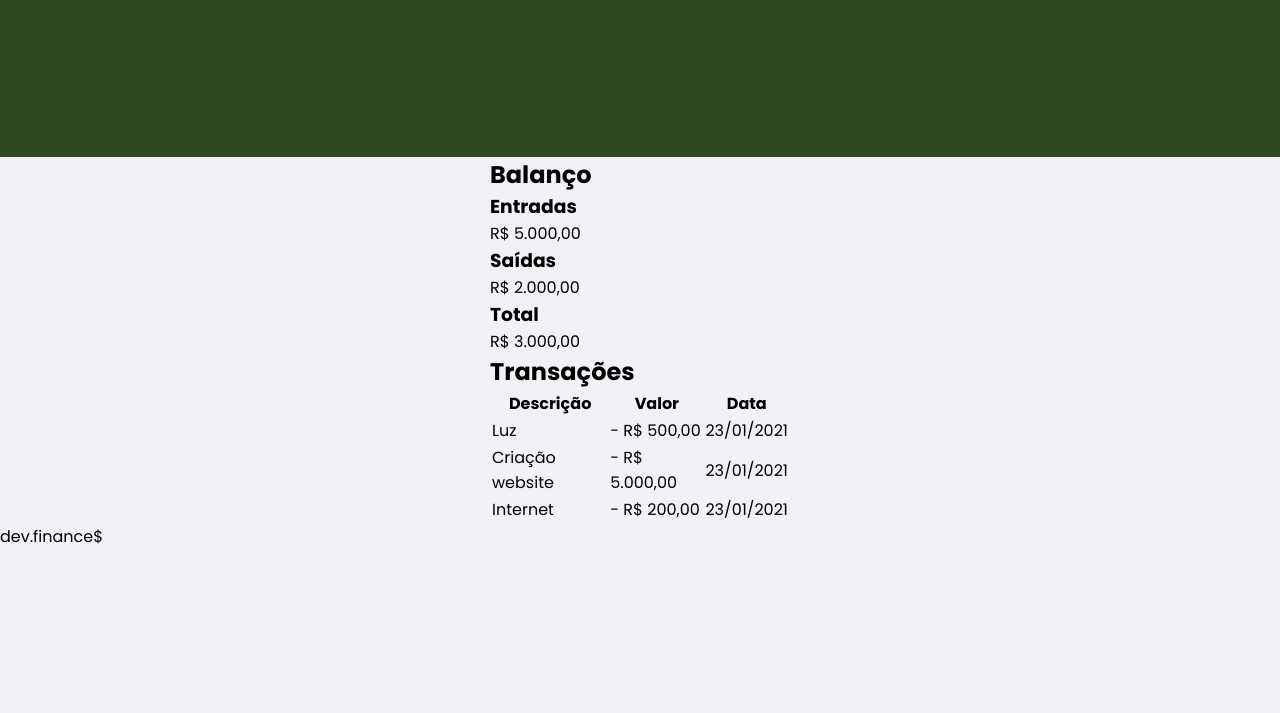
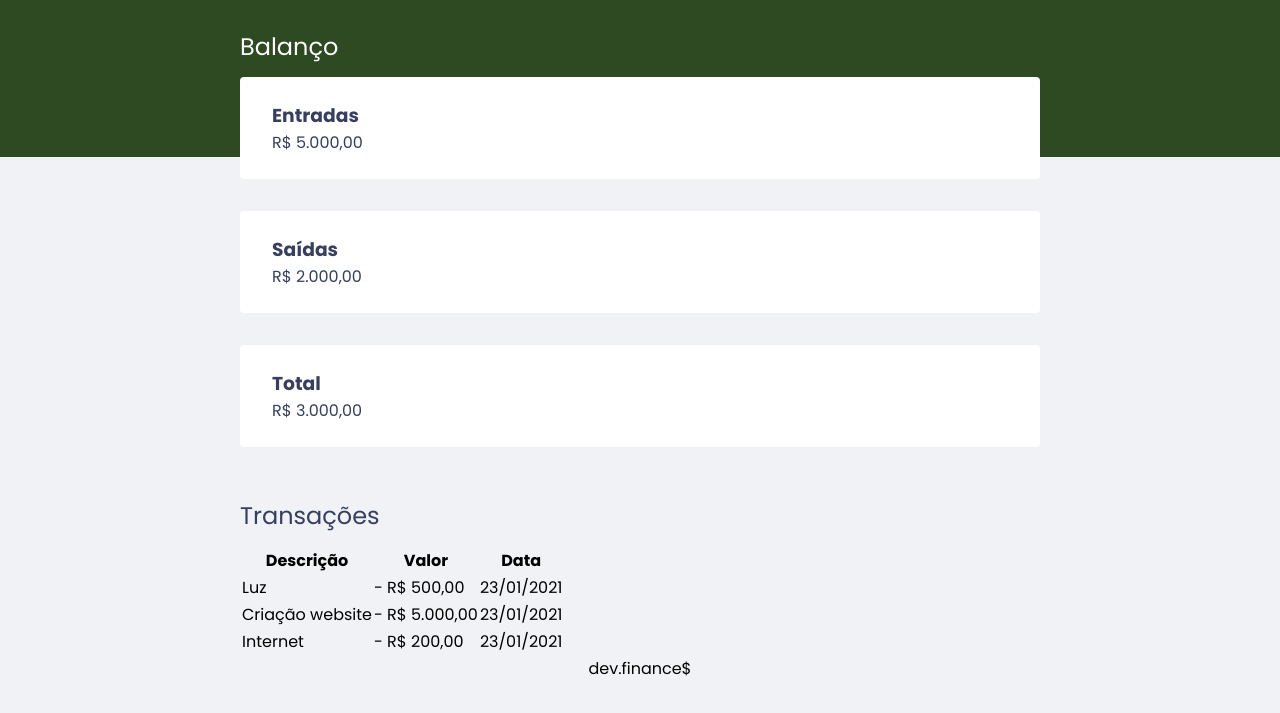
Before and after one commit to luisspassos/maratona-discover, a plain HTML site: page index.html in a window 1280 px wide. Shown: the part 83-796 px from the top of the page. Drawn offline with Linux system fonts and the light colour scheme.

Commit message:
add variable --dark-blue

```diff
--- a/styles.css
+++ b/styles.css
@@ -6,14 +6,28 @@
     box-sizing: border-box;
 }
 
+:root {
+    --dark-blue: #363f5f;
+}
+
 body {
     background-color: #f0f2f5;
     font-family: 'Poppins', sans-serif;
 }
 
 .container {
-    width: 300px;
+    width: min(90vw, 800px);
     margin: 0 auto;
+}
+
+/* Titles ======== */
+
+h2 {
+    margin-top: 3.2rem;
+    margin-bottom: 0.8rem;
+    color: var(--dark-blue);
+
+    font-weight: normal;
 }
 
 /* Header ======== */
@@ -30,3 +44,37 @@ header {
 }
 
 /* Balance ======== */
+
+#balance {
+    margin-top: -8rem;
+}
+
+#balance h2 {
+    color: white;
+    margin-top: 0;
+}
+
+/* Cards ======== */
+
+.card {
+    background-color: white;
+    padding: 1.5rem 2rem;
+    border-radius: .25rem;
+
+    margin-bottom: 2rem;
+    color: var(--dark-blue);
+}
+
+.card h3 {
+
+}
+
+.card p {
+
+}
+
+/* Footer ======== */
+
+footer {
+    text-align: center;
+}
```
